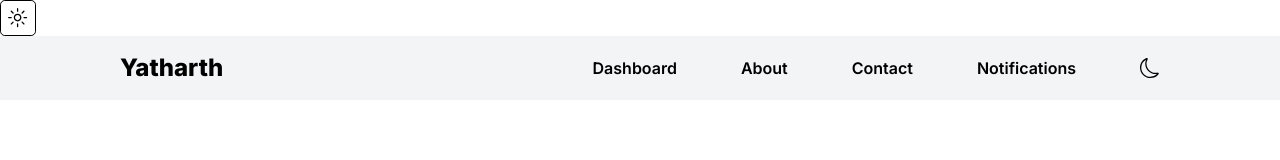
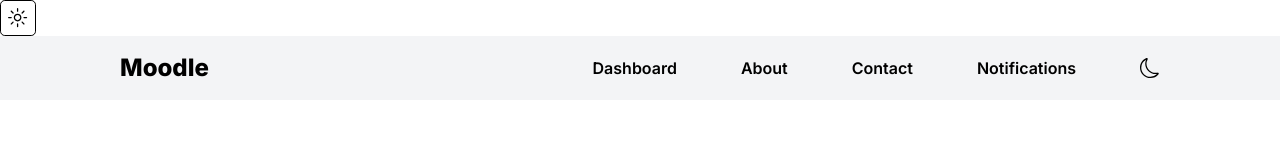
Before and after one commit to PriyanshChaudhari/lms, a Next.js app: page /navbar in a window 1280 px wide. Shown: the top 160 px of the page. Built offline with nearby package versions, Linux system fonts and the light colour scheme.

Commit message:
Update page.tsx

```diff
--- a/src/app/navbar/page.tsx
+++ b/src/app/navbar/page.tsx
@@ -32,7 +32,7 @@ const Navbar: React.FC = () => {
       <div className="mx-auto text-center flex w-5/6 justify-between font-bold text-black dark:text-white">
 
         <div className="text-3xl space-x-1  sm:text-2xl font-extrabold">
-          Yatharth
+          Moodle
         </div>
 
         <div className="hidden sm:flex space-x-10 items-center gap-6 text-md font-semibold">
```
